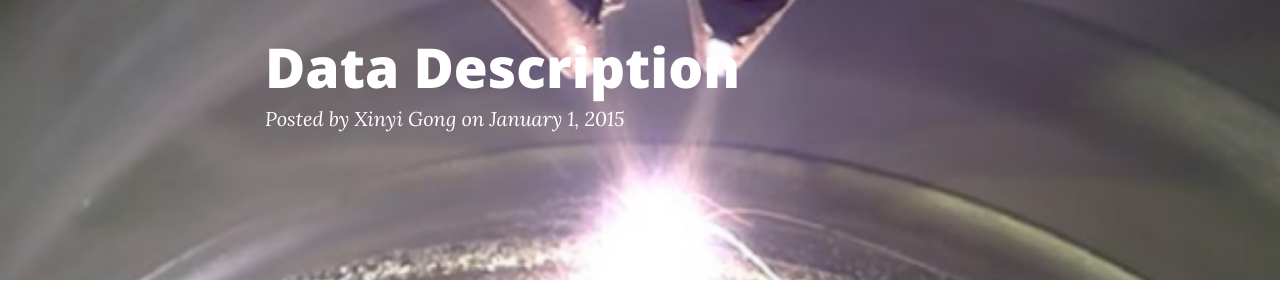
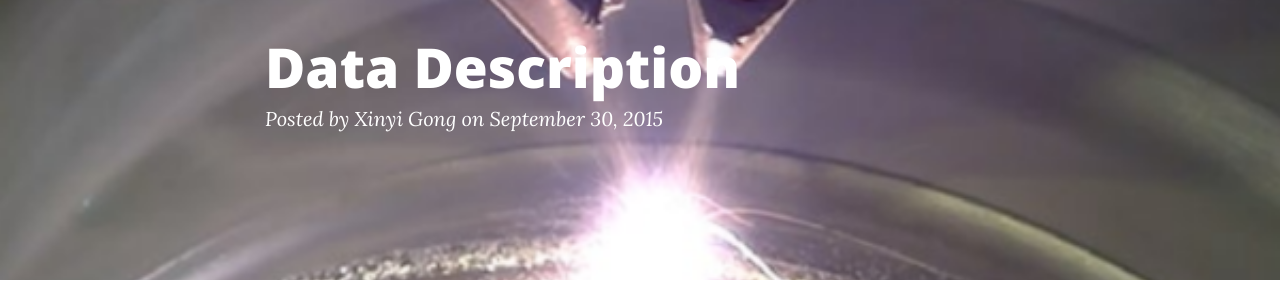
Before and after one commit to Materials-Informatics-Class-Fall2015/MIC-LENS, a Jekyll site: the page built from _posts/2015-09-30-Data_Description.md, in a window 1280 px wide and 900 px high. Shown: the part 133-433 px from the top of the window. Built offline with Jekyll 4.4.1, drawn with Linux system fonts in a browser that asks for light colours; nearby versions of some CDN libraries; comment, search, counter and statistics services are not loaded; part of the change alters nothing that is shown; some of the changed text lies outside the part shown.

Commit message:
Published with MATIN Flavored StackEdit

```diff
--- a/_posts/2015-09-30-Data_Description.md
+++ b/_posts/2015-09-30-Data_Description.md
@@ -1,7 +1,7 @@
 ---
 layout:     	post
 title:      	Data Description
-date:       	2015-01-01 12:00
+date:       	2015-09-30 10:45
 author:     Xinyi Gong
 tags:
 ---
```
